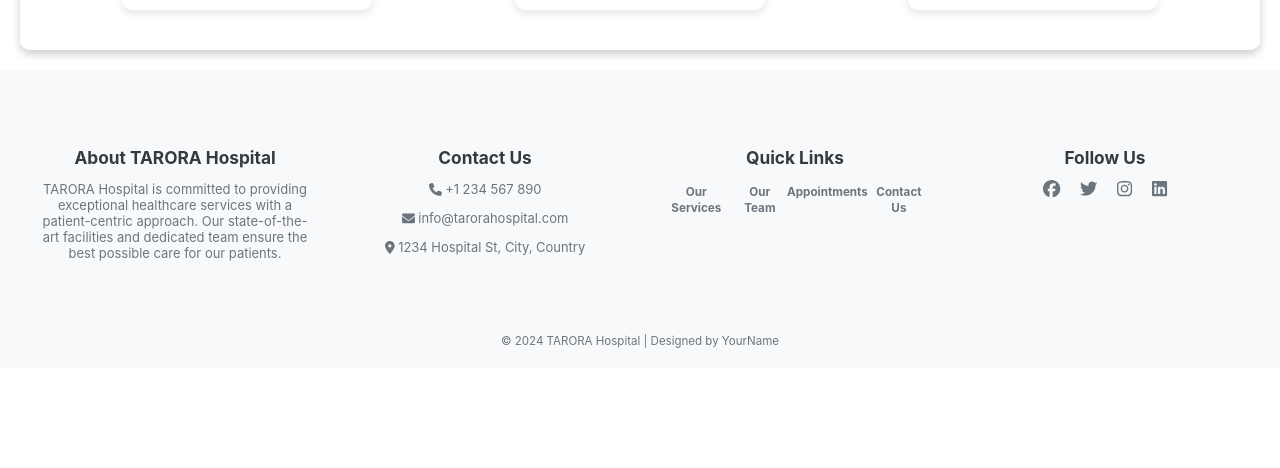
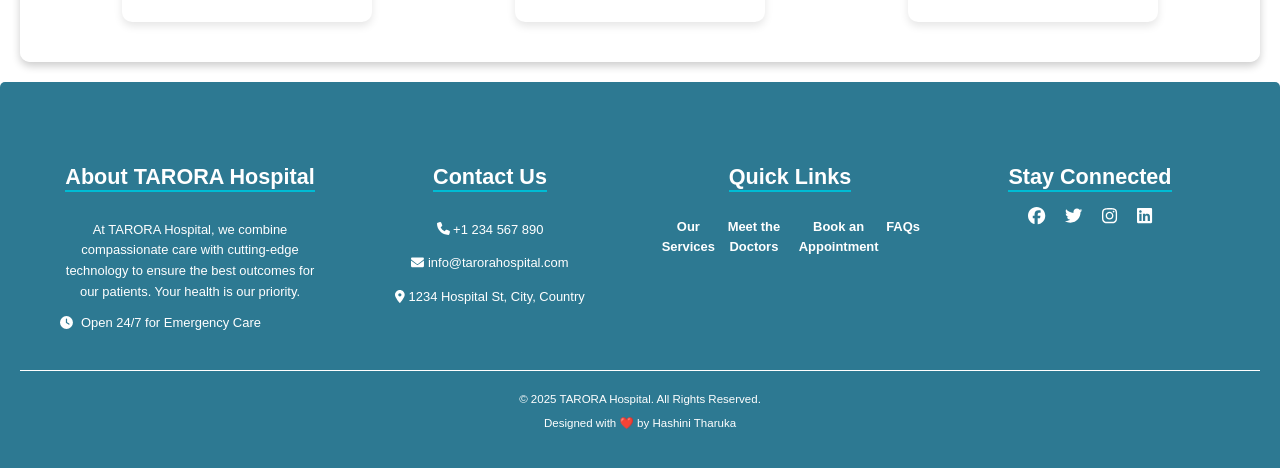
Before and after one commit to HashiniTharuka/Hospital-Management-System, a React (Create React App) app in the folder myapp/: page / in a window 1280 px wide. Shown: the part 966-1434 px from the top of the page. Before the commit the page ends 1334 px from the top, so only its background shows below. Built offline with nearby package versions, Linux system fonts and the light colour scheme.

Commit message:
admin nav
admin nav

```diff
--- a/myapp/src/App.js
+++ b/myapp/src/App.js
@@ -19,7 +19,7 @@ import AdminLogin from './components/AdminLoginPage';
 import './App.css';
 import './components/NavBar.css';
 import Doctors_view from './components/Doctors_view';
-import UserAppointments from './components/UserAppointments';  // Import the component
+import UserAppointments from './components/UserAppointments'; // Import the new component
 
 import { FaHome, FaUserMd, FaClipboardList, FaUsers, FaInfoCircle, FaPhoneAlt, FaCog, FaSignInAlt } from 'react-icons/fa';
 
@@ -30,21 +30,7 @@ const ConditionalNavBar = () => {
     const shouldHideNavBar = hideNavBarPaths.includes(location.pathname);
 
     if (shouldHideNavBar) {
-        return (
-            <nav className="admin-nav">
-                <ul>
-                    <li>
-                        <Link to="/doctors">Doctors</Link>
-                    </li>
-                    <li>
-                        <Link to="/user-appointments/1">User Appointments</Link>  {/* Example userId */}
-                    </li>
-                    <li>
-                        <Link to="/home">Logout</Link>
-                    </li>
-                </ul>
-            </nav>
-        );
+        return null; // If the path matches, hide the NavBar
     }
 
     return (
@@ -113,8 +99,7 @@ const App = () => {
                     <Route path="/admin" element={<Admin />} />
                     <Route path="/adminlogin" element={<AdminLogin />} />
                     <Route path="/doctorview" element={<Doctors_view />} />
-                    <Route path="/user-appointments/:userId" element={<UserAppointments />} /> {/* Corrected this line */}
-
+                    <Route path="/userappointments" element={<UserAppointments />} /> {/* Fixed the route */}
                     <Route path="/" element={<Home />} /> {/* Default to Home when no specific route matches */}
                 </Routes>
 
--- a/myapp/src/components/Detail.css
+++ b/myapp/src/components/Detail.css
@@ -5,6 +5,7 @@
     display: flex;
     justify-content: center;
     align-items: center;
+    margin-top: 40px;
     height: 100vh;
 }
 
@@ -52,7 +53,7 @@
     display: grid;
     grid-template-columns: repeat(3, 1fr); /* Three columns with equal width */
     gap: 20px; /* Gap between images */
-    margin-top: 20px;
+    margin-top: px;
     margin: 20px auto;
     display: block;
     width: 100%;
--- a/myapp/src/components/Doctors.js
+++ b/myapp/src/components/Doctors.js
@@ -1,116 +1,68 @@
 import React, { useState, useEffect } from 'react';
 import axios from 'axios';
-import DoctorCard from './DoctorCard';
-import './Doctors.css';
 
 const Doctors = () => {
   const [doctors, setDoctors] = useState([]);
-    const [newDoctor, setNewDoctor] = useState({ name: '', specialty: '', availability: '', description: '', imageUrl: '' });
-    const [selectedDoctor, setSelectedDoctor] = useState(null);
-    const [isEditMode, setIsEditMode] = useState(false);
+  const [newDoctor, setNewDoctor] = useState({ name: '', specialty: '' });
+  const [error, setError] = useState(null);
 
+  // Fetch doctors list
   useEffect(() => {
-        axios
-            .get('http://localhost:5000/doctors')
-            .then(response => setDoctors(response.data))
-            .catch(error => console.error('Error fetching doctors:', error));
+    const fetchDoctors = async () => {
+      try {
+        const response = await axios.get('http://localhost:5000/doctors');
+        setDoctors(response.data);
+      } catch (err) {
+        setError('Error fetching doctors: ' + err.message);
+      }
+    };
+    fetchDoctors();
   }, []);
 
-    const handleAddDoctor = (e) => {
+  // Add a new doctor
+  const addDoctor = async (e) => {
     e.preventDefault();
-        axios
-            .post('http://localhost:5000/doctors/add', newDoctor)
-            .then(response => {
+    try {
+      const response = await axios.post('http://localhost:5000/doctors/add', newDoctor);
       setDoctors([...doctors, response.data]);
-                setNewDoctor({ name: '', specialty: '', availability: '', description: '', imageUrl: '' });
-            })
-            .catch(error => console.error('Error adding doctor:', error));
-    };
-
-    const handleUpdateDoctor = (id, e) => {
-        e.preventDefault();
-        axios
-            .post(`http://localhost:5000/doctors/update/${id}`, selectedDoctor)
-            .then(response => {
-                const updatedDoctor = { ...selectedDoctor, _id: id };
-                setDoctors(doctors.map(doctor => (doctor._id === id ? updatedDoctor : doctor)));
-                setSelectedDoctor(null);
-                setIsEditMode(false);
-            })
-            .catch(error => console.error('Error updating doctor:', error));
-    };
-
-    const handleDeleteDoctor = (id) => {
-        axios
-            .delete(`http://localhost:5000/doctors/delete/${id}`)
-            .then(response => setDoctors(doctors.filter(doctor => doctor._id !== id)))
-            .catch(error => console.error('Error deleting doctor:', error));
-    };
-
-    const handleEditDoctor = (doctor) => {
-        setSelectedDoctor(doctor);
-        setIsEditMode(true);
+      setNewDoctor({ name: '', specialty: '' });
+    } catch (err) {
+      setError('Error adding doctor: ' + err.message);
+    }
   };
 
   return (
-        <div className="doctors-page-container">
-            <div className="doctors-page">
-                <header className="doctors-header"></header>
-                <div className='form-sections'>
-                    <h4>{isEditMode ? 'Edit Doctor' : 'Add New Doctor'}</h4>
-                    <form onSubmit={isEditMode ? (e) => handleUpdateDoctor(selectedDoctor._id, e) : handleAddDoctor}>
-                        <label>Name:</label>
+    <div>
+      <h1>Doctors</h1>
+
+      {/* Show error message if there is an error */}
+      {error && <p style={{ color: 'red' }}>{error}</p>}
+
+      {/* Doctors list */}
+      <ul>
+        {doctors.map((doctor) => (
+          <li key={doctor._id}>{doctor.name} - {doctor.specialty}</li>
+        ))}
+      </ul>
+
+      {/* Add new doctor */}
+      <form onSubmit={addDoctor}>
         <input
           type="text"
-                            value={isEditMode ? selectedDoctor.name : newDoctor.name}
-                            onChange={(e) => isEditMode ? setSelectedDoctor({ ...selectedDoctor, name: e.target.value }) : setNewDoctor({ ...newDoctor, name: e.target.value })}
+          placeholder="Doctor Name"
+          value={newDoctor.name}
+          onChange={(e) => setNewDoctor({ ...newDoctor, name: e.target.value })}
+          required
         />
-                        <label>Specialty:</label>
         <input
           type="text"
-                            value={isEditMode ? selectedDoctor.specialty : newDoctor.specialty}
-                            onChange={(e) => isEditMode ? setSelectedDoctor({ ...selectedDoctor, specialty: e.target.value }) : setNewDoctor({ ...newDoctor, specialty: e.target.value })}
+          placeholder="Specialty"
+          value={newDoctor.specialty}
+          onChange={(e) => setNewDoctor({ ...newDoctor, specialty: e.target.value })}
+          required
         />
-                        <label>Availability:</label>
-                        <input
-                            type="text"
-                            value={isEditMode ? selectedDoctor.availability : newDoctor.availability}
-                            onChange={(e) => isEditMode ? setSelectedDoctor({ ...selectedDoctor, availability: e.target.value }) : setNewDoctor({ ...newDoctor, availability: e.target.value })}
-                        />
-                        <label>Description:</label>
-                        <textarea
-                            value={isEditMode ? selectedDoctor.description : newDoctor.description}
-                            onChange={(e) => isEditMode ? setSelectedDoctor({ ...selectedDoctor, description: e.target.value }) : setNewDoctor({ ...newDoctor, description: e.target.value })}
-                        />
-                        <label>Image URL:</label>
-                        <input
-                            type="url"
-                            value={isEditMode ? selectedDoctor.imageUrl : newDoctor.imageUrl}
-                            onChange={(e) => isEditMode ? setSelectedDoctor({ ...selectedDoctor, imageUrl: e.target.value }) : setNewDoctor({ ...newDoctor, imageUrl: e.target.value })}
-                        />
-                        <button type="submit">{isEditMode ? 'Update Doctor' : 'Add Doctor'}</button>
+        <button type="submit">Add Doctor</button>
       </form>
-                </div>
-                <div className='doctors-section'>
-                    <h3>Doctors ({doctors.length})</h3>
-                    <div className="doctor-list">
-                        {doctors.map(doctor => (
-                            <DoctorCard
-                                key={doctor._id}
-                                id={doctor._id}
-                                name={doctor.name}
-                                specialization={doctor.specialty}
-                                availability={doctor.availability}
-                                description={doctor.description}
-                                image={doctor.imageUrl}
-                                dateAdded={doctor.dateAdded}
-                                onEdit={() => handleEditDoctor(doctor)}
-                                onDelete={() => handleDeleteDoctor(doctor._id)}
-                            />
-                        ))}
-                    </div>
-                </div>
-            </div>
     </div>
   );
 };
--- a/myapp/src/components/Footer.css
+++ b/myapp/src/components/Footer.css
@@ -1,34 +1,37 @@
+/* Footer.css */
 .footer {
-    background-color: #f8f9fa;
-    color: #343a40;
-    padding: 20px 0;
-    text-align: center;
+
+    background-color: #2d7992; /* Deep blue */
+    color: #ffffff;
+    padding: 40px 20px;
+    font-family: 'Arial', sans-serif;
   }
 
-.footer-content {
+  .footer-container {
     display: flex;
     flex-wrap: wrap;
     justify-content: space-between;
-    padding: 20px;
+    max-width: 1200px;
+    margin: 0 auto;
   }
 
   .footer-section {
     flex: 1;
-    min-width: 200px;
+    min-width: 250px;
     margin: 20px;
   }
 
-.footer-section h3 {
-    margin-bottom: 10px;
-    font-size: 1.2em;
-    color: #343a40;
+  .footer-title {
+    font-size: 1.5em;
+    margin-bottom: 15px;
+    border-bottom: 2px solid #00bcd4;
+    display: inline-block;
   }
 
   .footer-section p,
-.footer-section ul,
-.footer-section a {
+  .footer-section ul {
     font-size: 0.9em;
-    color: #6c757d;
+    line-height: 1.6;
   }
 
   .footer-section ul {
@@ -37,32 +40,46 @@
   }
 
   .footer-section ul li {
-    margin: 5px 0;
+    margin: 10px 0;
   }
 
   .footer-section ul li a {
     text-decoration: none;
-    color: #6c757d;
+    color: #ffffff;
     transition: color 0.3s;
   }
 
   .footer-section ul li a:hover {
-    color: #007bff;
+    color: #00bcd4;
   }
 
-.footer-section .social-icons a {
+  .social-icons a {
     margin: 0 10px;
     font-size: 1.2em;
-    color: #6c757d;
-    transition: color 0.3s;
+    color: #ffffff;
+    transition: transform 0.3s;
   }
 
-.footer-section .social-icons a:hover {
-    color: #007bff;
+  .social-icons a:hover {
+    transform: scale(1.2);
+    color: #00bcd4;
+  }
+
+  .footer-hours {
+    margin-top: 10px;
+    font-size: 0.9em;
+    display: flex;
+    align-items: center;
+  }
+
+  .footer-hours svg {
+    margin-right: 8px;
   }
 
   .footer-bottom {
+    text-align: center;
     margin-top: 20px;
     font-size: 0.8em;
-    color: #6c757d;
+    border-top: 1px solid #ffffff;
+    padding-top: 10px;
   }
--- a/myapp/src/components/Footer.js
+++ b/myapp/src/components/Footer.js
@@ -1,47 +1,93 @@
-import React from 'react';
-import { FontAwesomeIcon } from '@fortawesome/react-fontawesome';
-import { faPhone, faEnvelope, faMapMarkerAlt } from '@fortawesome/free-solid-svg-icons';
-import { faFacebook, faTwitter, faInstagram, faLinkedin } from '@fortawesome/free-brands-svg-icons';
-import './Footer.css';
+// Footer.jsx
+import React from "react";
+import { FontAwesomeIcon } from "@fortawesome/react-fontawesome";
+import {
+  faPhone,
+  faEnvelope,
+  faMapMarkerAlt,
+  faClock,
+} from "@fortawesome/free-solid-svg-icons";
+import {
+  faFacebook,
+  faTwitter,
+  faInstagram,
+  faLinkedin,
+} from "@fortawesome/free-brands-svg-icons";
+import "./Footer.css";
 
 const Footer = () => {
   return (
     <footer className="footer">
-            <div className="footer-content">
+      <div className="footer-container">
         <div className="footer-section about">
-                    <h3>About TARORA Hospital</h3>
-                    <p>TARORA Hospital is committed to providing exceptional healthcare services with a patient-centric approach. Our state-of-the-art facilities and dedicated team ensure the best possible care for our patients.</p>
+          <h3 className="footer-title">About TARORA Hospital</h3>
+          <p>
+            At TARORA Hospital, we combine compassionate care with cutting-edge
+            technology to ensure the best outcomes for our patients. Your health
+            is our priority.
+          </p>
+          <div className="footer-hours">
+            <FontAwesomeIcon icon={faClock} />{" "}
+            <span>Open 24/7 for Emergency Care</span>
           </div>
+        </div>
+
         <div className="footer-section contact">
-                    <h3>Contact Us</h3>
-                    <p><FontAwesomeIcon icon={faPhone} /> +1 234 567 890</p>
-                    <p><FontAwesomeIcon icon={faEnvelope} /> info@tarorahospital.com</p>
-                    <p><FontAwesomeIcon icon={faMapMarkerAlt} /> 1234 Hospital St, City, Country</p>
+          <h3 className="footer-title">Contact Us</h3>
+          <p>
+            <FontAwesomeIcon icon={faPhone} /> +1 234 567 890
+          </p>
+          <p>
+            <FontAwesomeIcon icon={faEnvelope} /> info@tarorahospital.com
+          </p>
+          <p>
+            <FontAwesomeIcon icon={faMapMarkerAlt} /> 1234 Hospital St, City,
+            Country
+          </p>
         </div>
-                <div className="footer-section links">
-                    <h3>Quick Links</h3>
+
+        <div className="footer-section quick-links">
+          <h3 className="footer-title">Quick Links</h3>
           <ul>
-                        <li><a href="#services">Our Services</a></li>
-                        <li><a href="#team">Our Team</a></li>
-                        <li><a href="#appointments">Appointments</a></li>
-                        <li><a href="#contact">Contact Us</a></li>
+            <li>
+              <a href="#services">Our Services</a>
+            </li>
+            <li>
+              <a href="#team">Meet the Doctors</a>
+            </li>
+            <li>
+              <a href="#appointments">Book an Appointment</a>
+            </li>
+            <li>
+              <a href="#faq">FAQs</a>
+            </li>
           </ul>
         </div>
+
         <div className="footer-section social">
-                    <h3>Follow Us</h3>
+          <h3 className="footer-title">Stay Connected</h3>
           <div className="social-icons">
-                        <a href="https://facebook.com" target="_blank" rel="noopener noreferrer"><FontAwesomeIcon icon={faFacebook} /></a>
-                        <a href="https://twitter.com" target="_blank" rel="noopener noreferrer"><FontAwesomeIcon icon={faTwitter} /></a>
-                        <a href="https://instagram.com" target="_blank" rel="noopener noreferrer"><FontAwesomeIcon icon={faInstagram} /></a>
-                        <a href="https://linkedin.com" target="_blank" rel="noopener noreferrer"><FontAwesomeIcon icon={faLinkedin} /></a>
+            <a href="https://facebook.com" target="_blank" rel="noopener noreferrer">
+              <FontAwesomeIcon icon={faFacebook} />
+            </a>
+            <a href="https://twitter.com" target="_blank" rel="noopener noreferrer">
+              <FontAwesomeIcon icon={faTwitter} />
+            </a>
+            <a href="https://instagram.com" target="_blank" rel="noopener noreferrer">
+              <FontAwesomeIcon icon={faInstagram} />
+            </a>
+            <a href="https://linkedin.com" target="_blank" rel="noopener noreferrer">
+              <FontAwesomeIcon icon={faLinkedin} />
+            </a>
           </div>
         </div>
       </div>
       <div className="footer-bottom">
-                &copy; 2024 TARORA Hospital | Designed by YourName
+        <p>&copy; 2025 TARORA Hospital. All Rights Reserved.</p>
+        <p>Designed with ❤️ by Hashini Tharuka</p>
       </div>
     </footer>
   );
-}
+};
 
 export default Footer;
--- a/myapp/src/components/NavBar.css
+++ b/myapp/src/components/NavBar.css
@@ -6,6 +6,7 @@ nav {
     align-items: center;
     box-shadow: 0 4px 8px rgba(0, 0, 0, 0.2);
     width: 100%; /* Make sure the navbar spans the full width */
+    height:40px;
 }
 
 nav ul {
@@ -23,7 +24,7 @@ nav ul li {
 nav ul li a {
     text-decoration: none;
     color: #d3e3e5;
-    font-size: 1rem;
+    font-size: 1.1rem;
     display: flex;
     align-items: center;
     transition: color 0.3s ease;
@@ -50,7 +51,7 @@ nav ul li.admin-login {
 /* Position the admin login button in the top-right corner */
 .admin-login-button {
     position: absolute;
-    top: 6px; /* Adjust the top distance */
+    top: 10px; /* Adjust the top distance */
     right: 20px; /* Adjust the right distance */
     padding: 10px 20px;
     background-color: #375e5f; /* Button color */
--- a/myapp/src/components/UserAppointments.js
+++ b/myapp/src/components/UserAppointments.js
@@ -1,45 +1,58 @@
-// src/components/UserAppointment.js
+// src/components/UserAppointmentsView.js
 import React, { useState, useEffect } from 'react';
-import AppointmentCard from './AppointmentCard'; // Assuming this is a separate component for displaying appointments
+import axios from 'axios';
+import AppointmentCard from './AppointmentCard'; // Assuming this exists
+import './UserAppointmentsView.css'; // Ensure this file is styled properly
 
-const UserAppointment = () => {
+const UserAppointmentsView = () => {
     const [appointments, setAppointments] = useState([]);
+    const [loading, setLoading] = useState(true); // Loading state
+    const [error, setError] = useState(null); // Error state
 
-  // Fetching the appointments (You can replace with your data fetching logic)
     useEffect(() => {
-    // Example: Fetch data (You can replace with your API request logic)
-    fetch('/api/appointments')
-      .then(response => response.json())
-      .then(data => setAppointments(data))
-      .catch(error => console.error('Error fetching appointments:', error));
+        axios
+            .get('http://localhost:5000/appointments')
+            .then(response => {
+                setAppointments(response.data);
+                setLoading(false); // Data fetched, stop loading
+            })
+            .catch(err => {
+                console.error('Error fetching appointments:', err);
+                setError('Failed to load appointments. Please try again later.');
+                setLoading(false);
+            });
     }, []);
 
-  // Handle edit and delete appointment actions
-  const handleEditAppointment = (appointmentId) => {
-    console.log('Edit appointment:', appointmentId);
-    // Your edit logic here
-  };
+    if (loading) {
+        return <div className="loading">Loading appointments...</div>; // Show loading indicator
+    }
 
-  const handleDeleteAppointment = (appointmentId) => {
-    console.log('Delete appointment:', appointmentId);
-    // Your delete logic here
-  };
+    if (error) {
+        return <div className="error">{error}</div>; // Show error message
+    }
 
     return (
-    <div className="appointments">
-      <h3>Appointments ({appointments.length})</h3>
+        <div className="user-appointments-view">
+            <div className="appointments-section">
+                <h3>Your Upcoming Appointments</h3>
                 <div className="appointment-list">
-        {appointments.map(appointment => (
+                    {appointments.length > 0 ? (
+                        appointments.map(appointment => (
                             <AppointmentCard
                                 key={appointment._id}
-            appointment={appointment}
-            onEdit={handleEditAppointment}
-            onDelete={handleDeleteAppointment}
+                                id={appointment._id}
+                                patientName={appointment.patientName}
+                                doctorName={appointment.doctorName}
+                                date={appointment.date}
                             />
-        ))}
+                        ))
+                    ) : (
+                        <p>No appointments found. Please add one.</p>
+                    )}
+                </div>
             </div>
         </div>
     );
 };
 
-export default UserAppointment;
+export default UserAppointmentsView;
--- /dev/null
+++ b/myapp/src/components/UserAppointmentsView.css
@@ -0,0 +1,52 @@
+/* src/components/UserAppointmentsView.css */
+.user-appointments-view {
+    padding: 20px;
+    font-family: Arial, sans-serif;
+  }
+
+  .user-appointments-view-header {
+    text-align: center;
+    margin-bottom: 20px;
+  }
+
+  .user-appointments-view-header img {
+    width: 100%;
+    height: auto;
+  }
+
+  .appointments-section {
+    padding: 20px;
+  }
+
+  .appointment-list {
+    display: flex;
+    flex-direction: column;
+    gap: 15px;
+  }
+
+  .add-appointment-button {
+    padding: 10px 20px;
+    background-color: #28a745;
+    color: white;
+    border: none;
+    cursor: pointer;
+    margin-bottom: 20px;
+  }
+
+  .add-appointment-button:hover {
+    background-color: #218838;
+  }
+
+  .loading, .error {
+    text-align: center;
+    font-size: 18px;
+    color: #d9534f;
+  }
+
+  .loading {
+    font-weight: bold;
+  }
+
+  .error {
+    color: #f44336;
+  }
```
Lines whose indentation alone changed are shown as unchanged.
